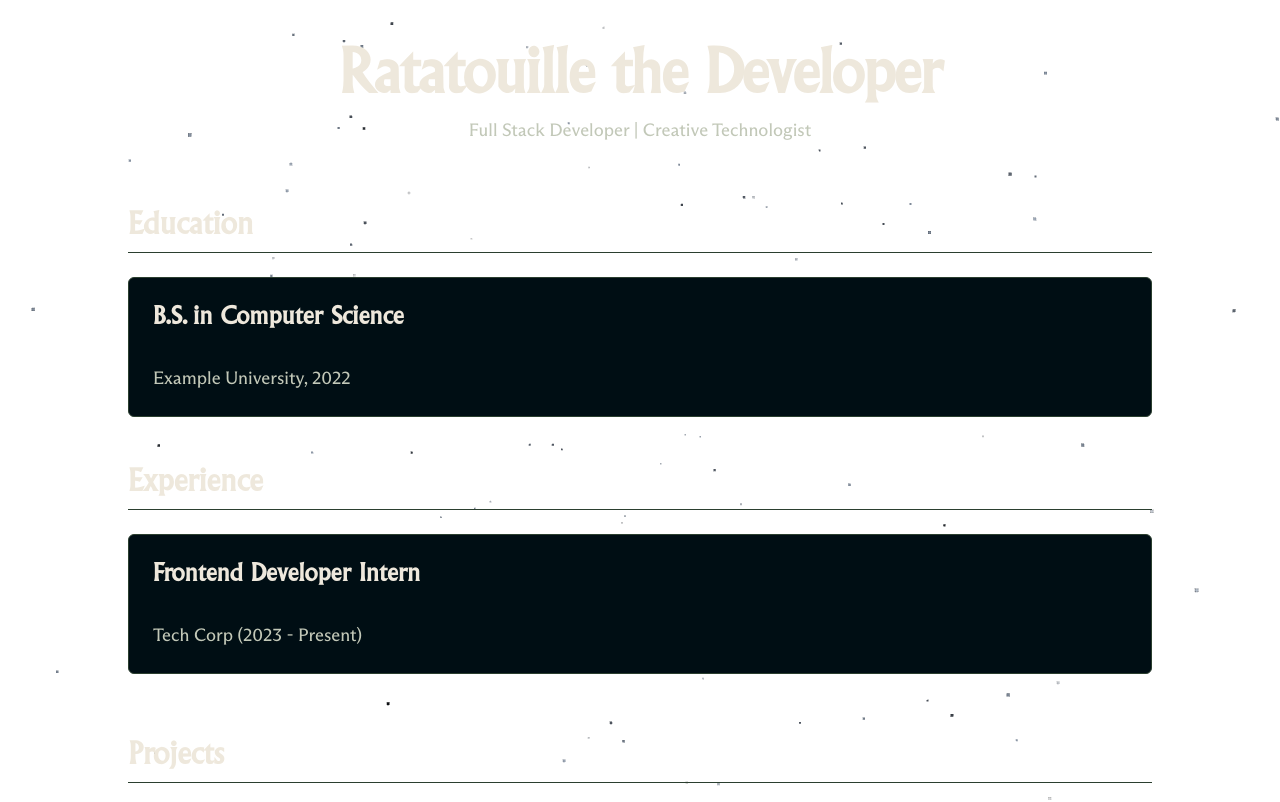
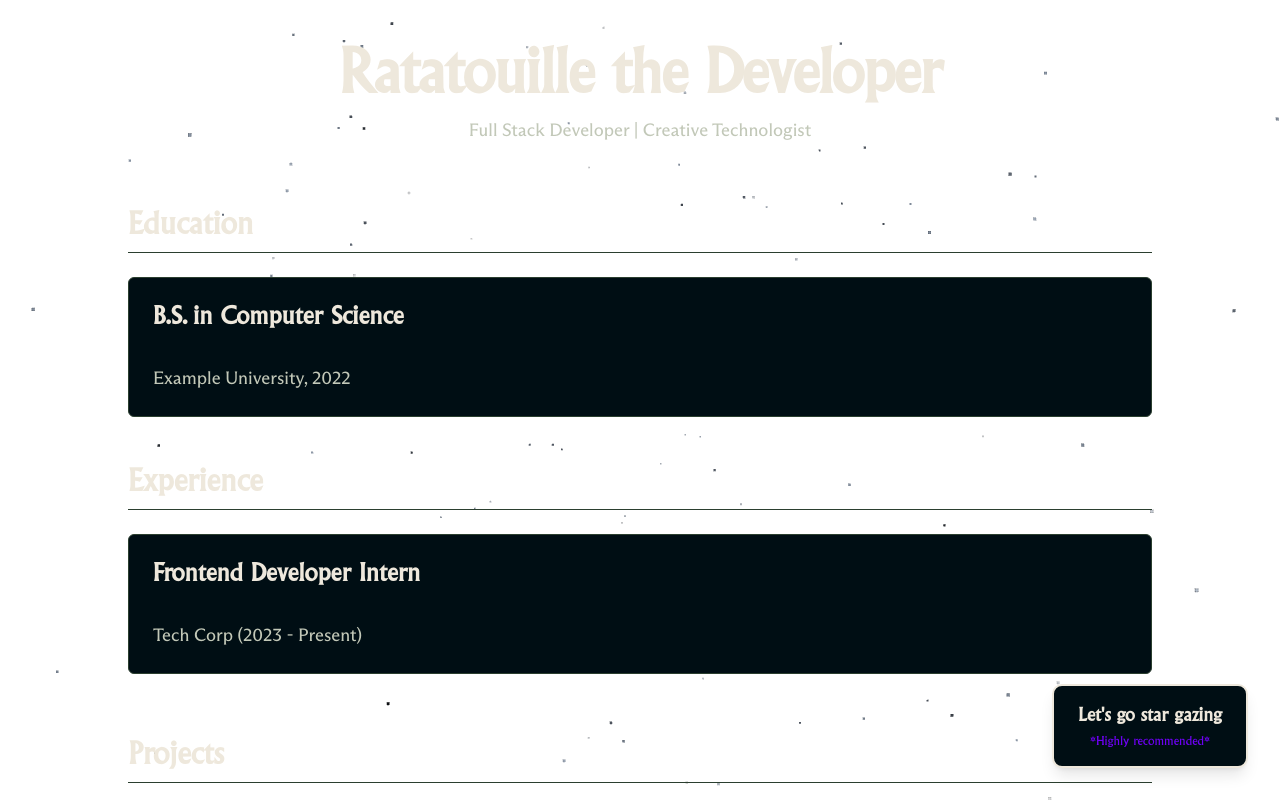
Before and after one commit to AlexanderAyyoub/cosmic-portfolio, a Next.js app: page / in a window 1280 px wide. Shown: the top 802 px of the page. Built offline with nearby package versions, Linux system fonts and the light colour scheme; no server answers.

Commit message:
Update
adding assets and button for going to homePage

```diff
--- a/components/home-scene.jsx
+++ b/components/home-scene.jsx
@@ -279,8 +279,6 @@ const HomeScene = ({stars}) => {
             raycaster.setFromCamera(pointer, camera);
             const intersects = raycaster.intersectObjects(allStarObjects);
 
-            //Shock-Wave transition
-
 
             if (intersects.length > 0) {
                 //Setting possition then activating shock wave
--- a/components/resume-page.tsx
+++ b/components/resume-page.tsx
@@ -5,8 +5,11 @@ import { Card, CardContent, CardHeader, CardTitle } from "@/components/ui/card";
 import ResumePageBackground from "@/components/background-resume-page";
 import ProjectCard from "@/components/project-cards";
 import projectsData from "@/public/projects.json";
+import { useRouter } from 'next/navigation';
 
 export default function ResumePage() {
+  const router = useRouter();
+
   // Load the fonts
   useEffect(() => {
     const titleFont = new FontFace(
@@ -28,6 +31,10 @@ export default function ResumePage() {
         console.error('Font failed to load:', error);
       });
   }, []);
+
+  const handleStarGazingClick = () => {
+    router.push('/homePage');
+  };
 
   return (
     <div className="relative min-h-screen overflow-x-hidden" style={{ fontFamily: 'ABCArizonaFlare, Arial, sans-serif', color: '#EEE8DC' }}>
@@ -88,6 +95,32 @@ export default function ResumePage() {
           </section>
         </div>
       </div>
+
+      {/*Must click button*/}
+      <button
+        onClick={handleStarGazingClick}
+        className="fixed bottom-8 right-8 z-50 px-6 py-4 rounded-lg shadow-lg hover:shadow-xl transition-all duration-300 hover:scale-105 active:scale-95"
+        style={{
+          backgroundColor: '#000E14',
+          border: '2px solid #EEE8DC',
+          fontFamily: 'AlbertusMTStd, serif'
+        }}
+      >
+        <div className="text-center">
+          <div
+            className="text-lg font-semibold mb-1"
+            style={{ color: '#EEE8DC' }}
+          >
+            Let's go star gazing
+          </div>
+          <div
+            className="text-xs"
+            style={{ color: '#6E00F5' }}
+          >
+            *Highly recommended*
+          </div>
+        </div>
+      </button>
     </div>
   );
 }
```
Also changed, not shown: 1 other file (tests, documents, lock files or other folders).
